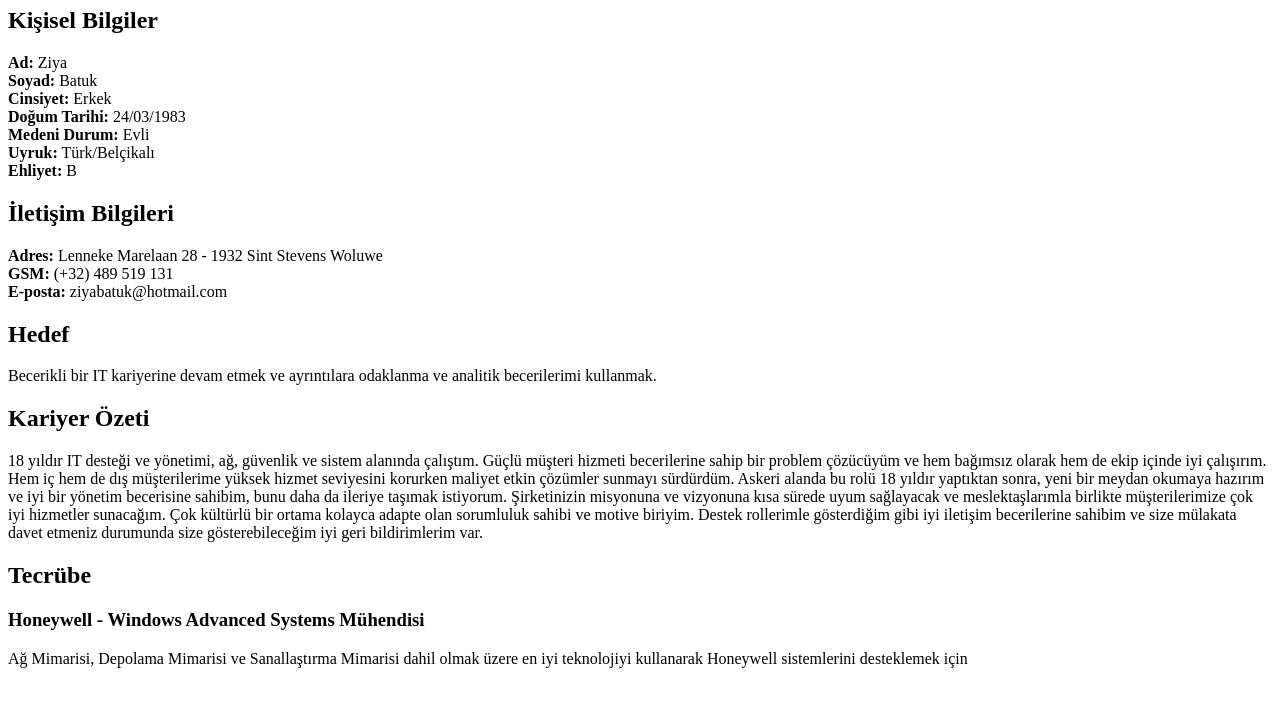
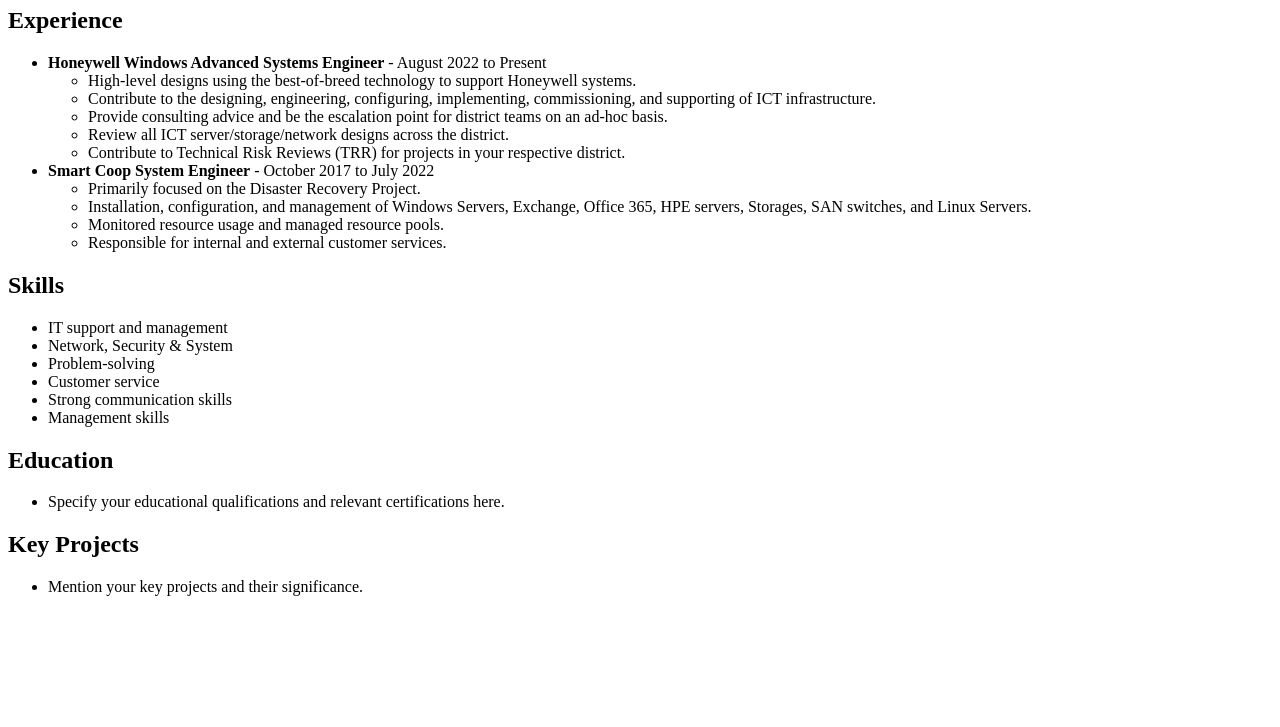
Before and after one commit to ziyabatuktr/ziyabatuk.github.io, a plain HTML site: page index.html in a window 1280 px wide. Shown: the part 73-800 px from the top of the page. Drawn offline with Linux system fonts and the light colour scheme.

Commit message:
Update index.html

```diff
--- a/index.html
+++ b/index.html
@@ -1,42 +1,54 @@
 <!DOCTYPE html>
 <html>
 <head>
-  <title>İş Başvurusu</title>
+  <title>Career Summary</title>
 </head>
 <body>
-  <h1>Özgeçmiş</h1>
+  <h1>Career Summary</h1>
 
-  <h2>Kişisel Bilgiler</h2>
-  <p>
-    <strong>Ad:</strong> Ziya<br>
-    <strong>Soyad:</strong> Batuk<br>
-    <strong>Cinsiyet:</strong> Erkek<br>
-    <strong>Doğum Tarihi:</strong> 24/03/1983<br>
-    <strong>Medeni Durum:</strong> Evli<br>
-    <strong>Uyruk:</strong> Türk/Belçikalı<br>
-    <strong>Ehliyet:</strong> B
-  </p>
+  <h2>Experience</h2>
+  <ul>
+    <li>
+      <strong>Honeywell Windows Advanced Systems Engineer</strong> - August 2022 to Present
+      <ul>
+        <li>High-level designs using the best-of-breed technology to support Honeywell systems.</li>
+        <li>Contribute to the designing, engineering, configuring, implementing, commissioning, and supporting of ICT infrastructure.</li>
+        <li>Provide consulting advice and be the escalation point for district teams on an ad-hoc basis.</li>
+        <li>Review all ICT server/storage/network designs across the district.</li>
+        <li>Contribute to Technical Risk Reviews (TRR) for projects in your respective district.</li>
+      </ul>
+    </li>
+    <li>
+      <strong>Smart Coop System Engineer</strong> - October 2017 to July 2022
+      <ul>
+        <li>Primarily focused on the Disaster Recovery Project.</li>
+        <li>Installation, configuration, and management of Windows Servers, Exchange, Office 365, HPE servers, Storages, SAN switches, and Linux Servers.</li>
+        <li>Monitored resource usage and managed resource pools.</li>
+        <li>Responsible for internal and external customer services.</li>
+      </ul>
+    </li>
+    <!-- Add other experiences here -->
+  </ul>
 
-  <h2>İletişim Bilgileri</h2>
-  <p>
-    <strong>Adres:</strong> Lenneke Marelaan 28 - 1932 Sint Stevens Woluwe<br>
-    <strong>GSM:</strong> (+32) 489 519 131<br>
-    <strong>E-posta:</strong> ziyabatuk@hotmail.com
-  </p>
+  <h2>Skills</h2>
+  <ul>
+    <li>IT support and management</li>
+    <li>Network, Security & System</li>
+    <li>Problem-solving</li>
+    <li>Customer service</li>
+    <li>Strong communication skills</li>
+    <li>Management skills</li>
+  </ul>
 
-  <h2>Hedef</h2>
-  <p>Becerikli bir IT kariyerine devam etmek ve ayrıntılara odaklanma ve analitik becerilerimi kullanmak.</p>
+  <h2>Education</h2>
+  <ul>
+    <li>Specify your educational qualifications and relevant certifications here.</li>
+  </ul>
 
-  <h2>Kariyer Özeti</h2>
-  <p>
-    18 yıldır IT desteği ve yönetimi, ağ, güvenlik ve sistem alanında çalıştım. Güçlü müşteri hizmeti becerilerine sahip bir problem çözücüyüm ve hem bağımsız olarak hem de ekip içinde iyi çalışırım.
-    Hem iç hem de dış müşterilerime yüksek hizmet seviyesini korurken maliyet etkin çözümler sunmayı sürdürdüm.
-    Askeri alanda bu rolü 18 yıldır yaptıktan sonra, yeni bir meydan okumaya hazırım ve iyi bir yönetim becerisine sahibim, bunu daha da ileriye taşımak istiyorum.
-    Şirketinizin misyonuna ve vizyonuna kısa sürede uyum sağlayacak ve meslektaşlarımla birlikte müşterilerimize çok iyi hizmetler sunacağım.
-    Çok kültürlü bir ortama kolayca adapte olan sorumluluk sahibi ve motive biriyim. Destek rollerimle gösterdiğim gibi iyi iletişim becerilerine sahibim ve size mülakata davet etmeniz durumunda size gösterebileceğim iyi geri bildirimlerim var.
-  </p>
+  <h2>Key Projects</h2>
+  <ul>
+    <li>Mention your key projects and their significance.</li>
+  </ul>
 
-  <h2>Tecrübe</h2>
-  <h3>Honeywell - Windows Advanced Systems Mühendisi</h3>
-  <p>
-    Ağ Mimarisi, Depolama Mimarisi ve Sanallaştırma Mimarisi dahil olmak üzere en iyi teknolojiyi kullanarak Honeywell sistemlerini desteklemek için
+</body>
+</html>
```
